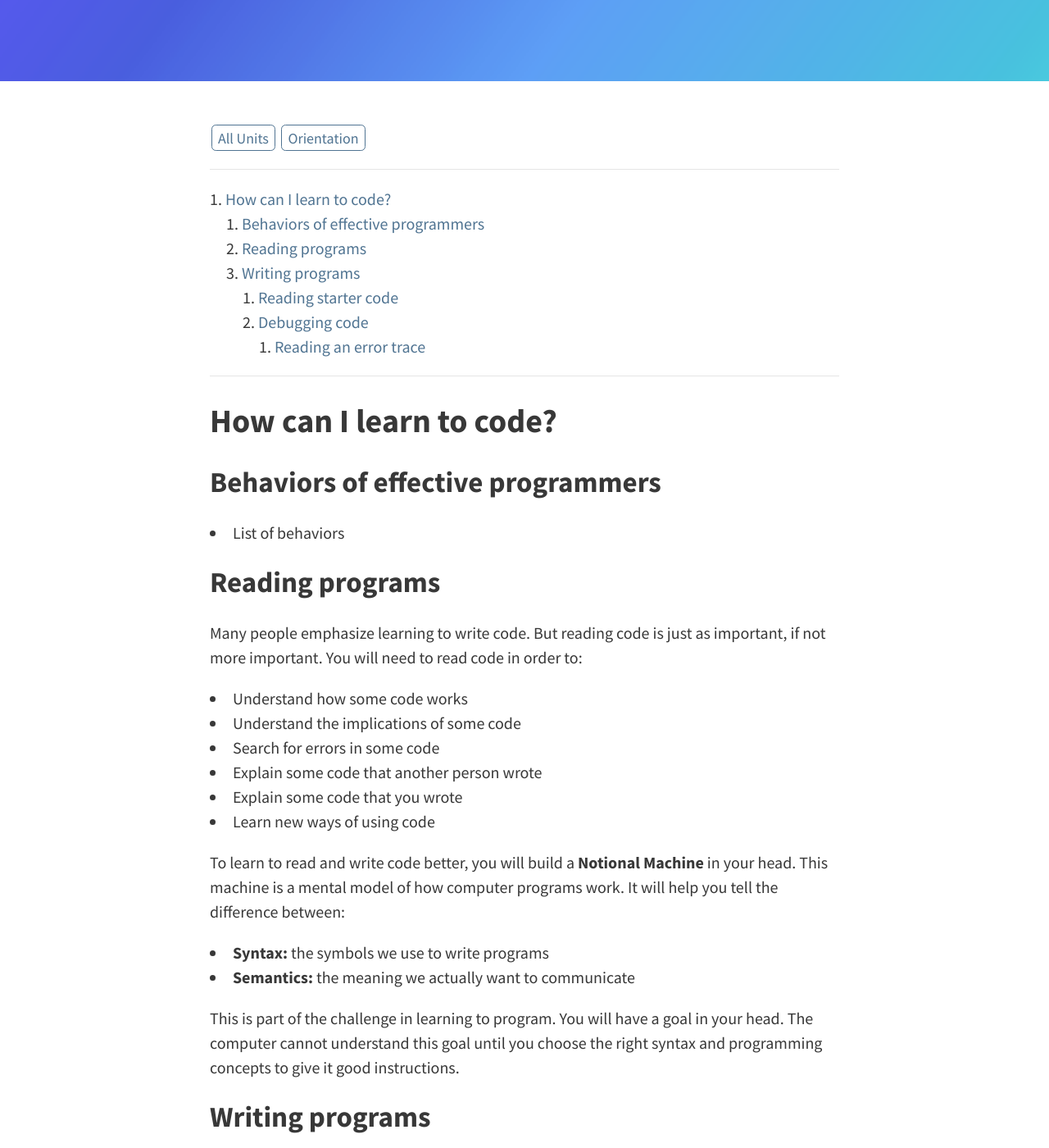
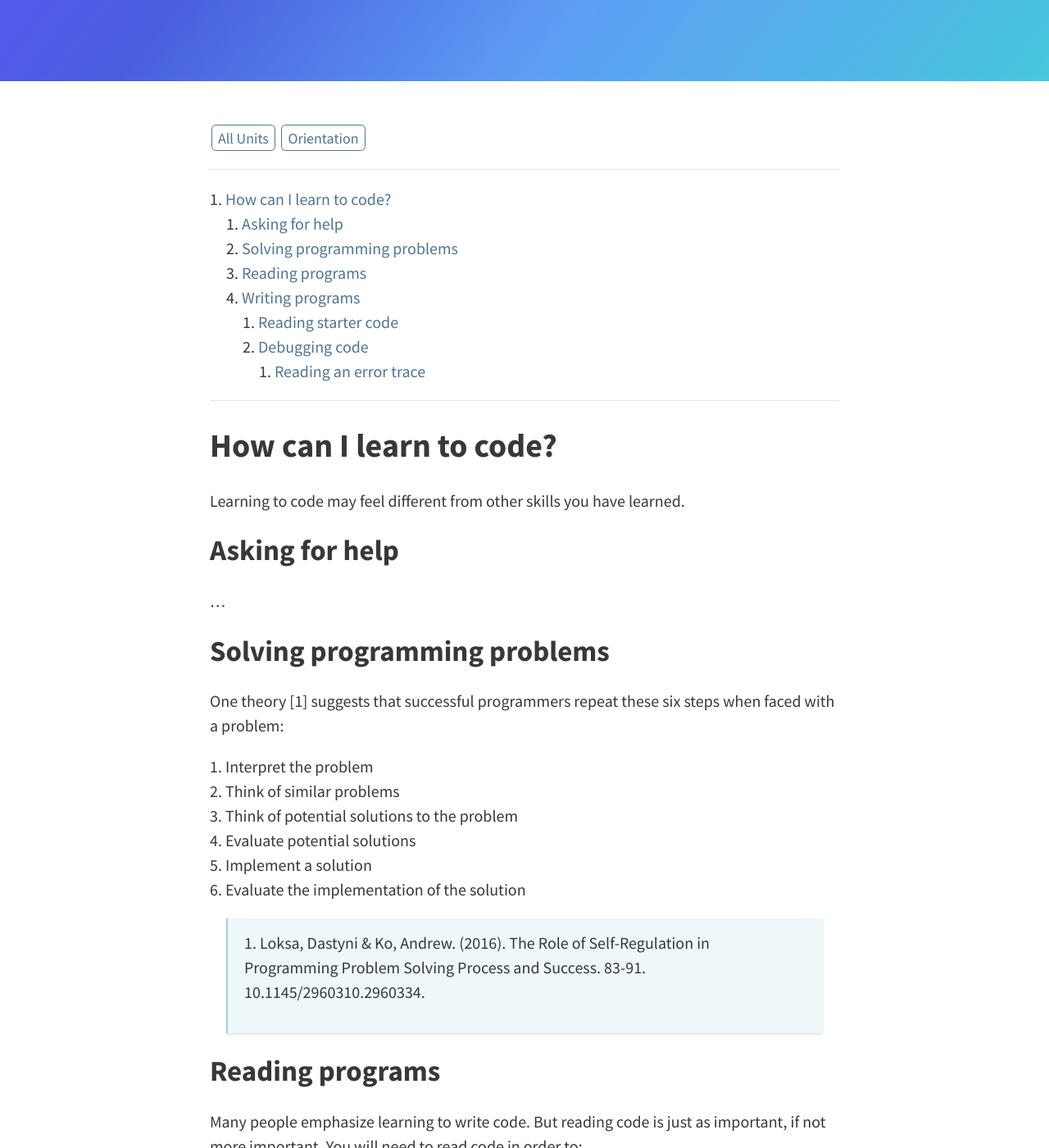
Before and after one commit to maryvo/nanobook, a Jekyll site: the page built from _lessons/orientation02.md, in a window 1280 px wide and 1400 px high, scrolled down 281 px. Shown: the whole window at 82% size. Built offline with Jekyll 4.4.1, drawn with Linux system fonts in a browser that asks for light colours; some of the changed text lies outside the part shown.

Commit message:
Update orientation02.md

```diff
--- a/_lessons/orientation02.md
+++ b/_lessons/orientation02.md
@@ -9,9 +9,24 @@ toc: true
 
 # How can I learn to code?
 
-## Behaviors of effective programmers
+Learning to code may feel different from other skills you have learned.
 
-- List of behaviors
+## Asking for help
+
+...
+
+## Solving programming problems
+
+One theory [1] suggests that successful programmers repeat these six steps when faced with a problem:
+
+1. Interpret the problem
+2. Think of similar problems
+3. Think of potential solutions to the problem
+4. Evaluate potential solutions
+5. Implement a solution
+6. Evaluate the implementation of the solution
+
+> 1. Loksa, Dastyni & Ko, Andrew. (2016). The Role of Self-Regulation in Programming Problem Solving Process and Success. 83-91. 10.1145/2960310.2960334.
 
 ## Reading programs
 
@@ -48,8 +63,8 @@ But sometimes, that starter code can also be confusing. Here are some tips for r
 
 Every single programmer runs into **bugs**: issues of any size that prevent programs from working correctly.
 
-- **Syntax** bugs are issues with syntax
-- **Semantic** bugs are issues with meaning
+- **Syntax** bugs come from code that is written incorrectly and cannot be understood by the computer
+- **Semantic** bugs arise when the meaning of the code does match the intentions of the programmer
 
 Bugs can be categorized in many other ways. As you read and write more programs, you will develop the skills of identifying and fixing bugs.
 
```
